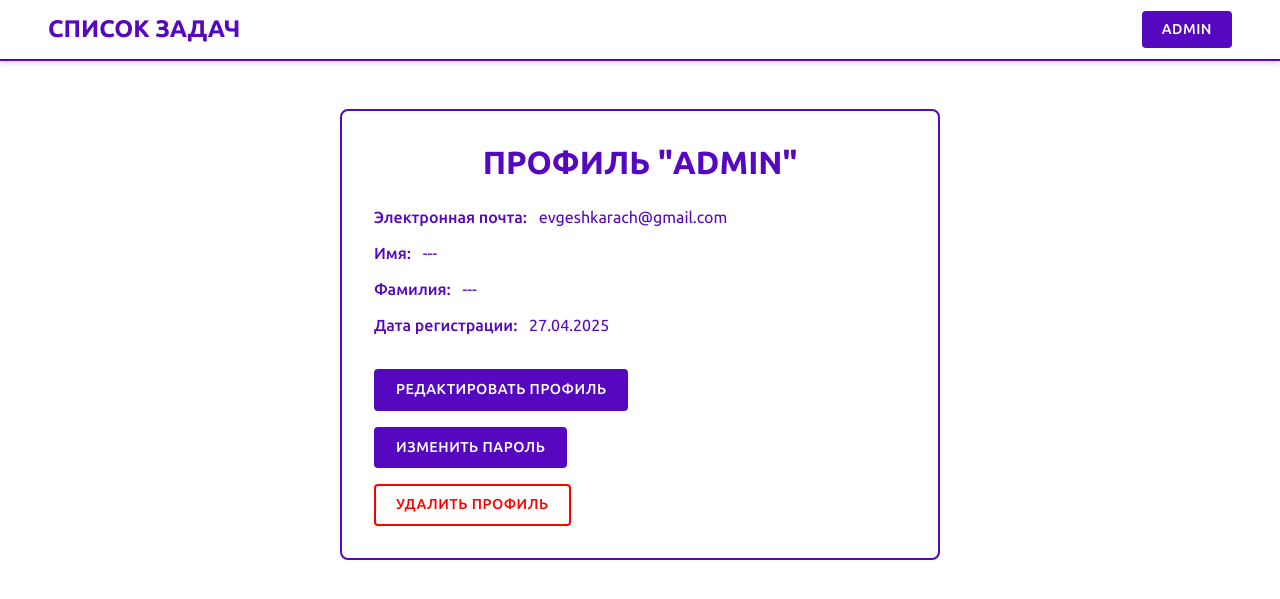
After one commit to Lykor1/django_to-do-list, a Django app: page /account/profile/ in a window 1280 px wide. The commit adds this page. Shown: the top 599 px of the page. Run offline with Django 5.2, Linux system fonts and the light colour scheme; a user stored in the database is signed in; some libraries are stand-ins or nearby versions.

Commit message:
Добавлен профиль пользователя

```diff
--- /dev/null
+++ b/account/templates/account/profile.html
@@ -0,0 +1,23 @@
+{% extends 'base.html' %}
+{% load django_bootstrap5 %}
+
+{% block title %}
+    Профиль пользователя
+{% endblock %}
+
+{% block content %}
+    <div class="profile-container">
+        <h2 class="profile-title">Профиль "{{ user.username }}"</h2>
+        <div class="profile-details">
+            <p><strong>Электронная почта:</strong> {{ user.email }}</p>
+            <p><strong>Имя:</strong> {% if user.first_name %}{{ user.first_name }}{% else %}---{% endif %} </p>
+            <p><strong>Фамилия:</strong> {% if user.last_name %}{{ user.last_name }}{% else %}---{% endif %}</p>
+            <p><strong>Дата регистрации:</strong> {{ user.date_joined|date:"d.m.Y" }}</p>
+        </div>
+        <div class="profile-buttons profile-buttons-vertical-left">
+            <a href="#" class="btn btn-login">Редактировать профиль</a>
+            <a href="{% url 'account:password_change' %}" class="btn btn-login">Изменить пароль</a>
+            <a href="#" class="btn btn-cancel">Удалить профиль</a>
+        </div>
+    </div>
+{% endblock %}
--- a/account/urls.py
+++ b/account/urls.py
@@ -12,4 +12,5 @@ urlpatterns = [
     path('password_reset/<uidb64>/<token>/', views.TaskPasswordResetConfirmView.as_view(),
          name='password_reset_confirm'),
     path('register/', views.register, name='register'),
+    path('profile/', views.profile, name='profile'),
 ]
--- a/account/views.py
+++ b/account/views.py
@@ -2,6 +2,7 @@ from django.shortcuts import render, redirect
 from django.contrib import messages
 from django.contrib.auth.views import LoginView, LogoutView, PasswordChangeView, PasswordResetView, \
     PasswordResetDoneView, PasswordResetConfirmView
+from django.contrib.auth.decorators import login_required
 from django.urls import reverse_lazy
 
 from .forms import UserRegistrationForm
@@ -67,3 +68,9 @@ def register(request):
     else:
         user_form = UserRegistrationForm()
     return render(request, 'account/register.html', {'user_form': user_form})
+
+
+@login_required
+def profile(request):
+    user = request.user
+    return render(request, 'account/profile.html', {'user': user})
--- a/task/static/style.css
+++ b/task/static/style.css
@@ -414,3 +414,53 @@ header {
 .mt-1 {
     margin-top: 0.25rem;
 }
+
+/* Стили для страницы профиля */
+.profile-container {
+    max-width: 600px; /* Или другая подходящая ширина */
+    margin: 3rem auto;
+    padding: 2rem;
+    border: 2px solid #5508bf;
+    border-radius: 8px;
+    background-color: white;
+    /* text-align: center;  - УБРАТЬ, если было */
+}
+
+.profile-title {
+    text-align: center; /* Заголовок можно оставить по центру */
+    color: #5508bf;
+    margin-bottom: 1.5rem;
+    font-weight: 700;
+    text-transform: uppercase;
+}
+
+.profile-details {
+    margin-bottom: 2rem; /* Отступ под деталями перед кнопками */
+    text-align: left; /* Выравниваем детали по левому краю */
+}
+
+.profile-details p {
+    margin-bottom: 0.75rem;
+    font-size: 1rem;
+}
+
+.profile-details p strong {
+    font-weight: 500;
+    margin-right: 0.5rem;
+}
+
+/* Стили для блока кнопок (вертикально, слева) */
+.profile-buttons-vertical-left {
+    display: flex; /* Используем flexbox */
+    flex-direction: column; /* Располагаем элементы (кнопки) в колонку */
+    align-items: flex-start; /* Выравниваем кнопки по левому краю */
+    gap: 1rem; /* Отступ между кнопками */
+    margin-top: 1.5rem; /* Отступ сверху от блока .profile-details */
+    width: fit-content; /* Ширина блока по содержимому (кнопкам) */
+}
+
+/* Стили для самих кнопок внутри блока */
+.profile-buttons-vertical-left .btn {
+     min-width: 180px; /* Например, чтобы они были одинаковой ширины */
+     text-align: center; /* Текст внутри кнопки по центру */
+}
--- a/task/templates/base.html
+++ b/task/templates/base.html
@@ -26,7 +26,7 @@
                 <div class="dropdown">
                     <button class="btn btn-dropdown">{{ user.username }}</button>
                     <div class="dropdown-content">
-                        <a href="#">Профиль</a>
+                        <a href="{% url 'account:profile' %}">Профиль</a>
                         <form method="post" action="{% url 'account:logout' %}">
                             {% csrf_token %}
                             <button type="submit" class="dropdown-item">Выйти</button>
```
Also changed, not shown: db.sqlite3.
